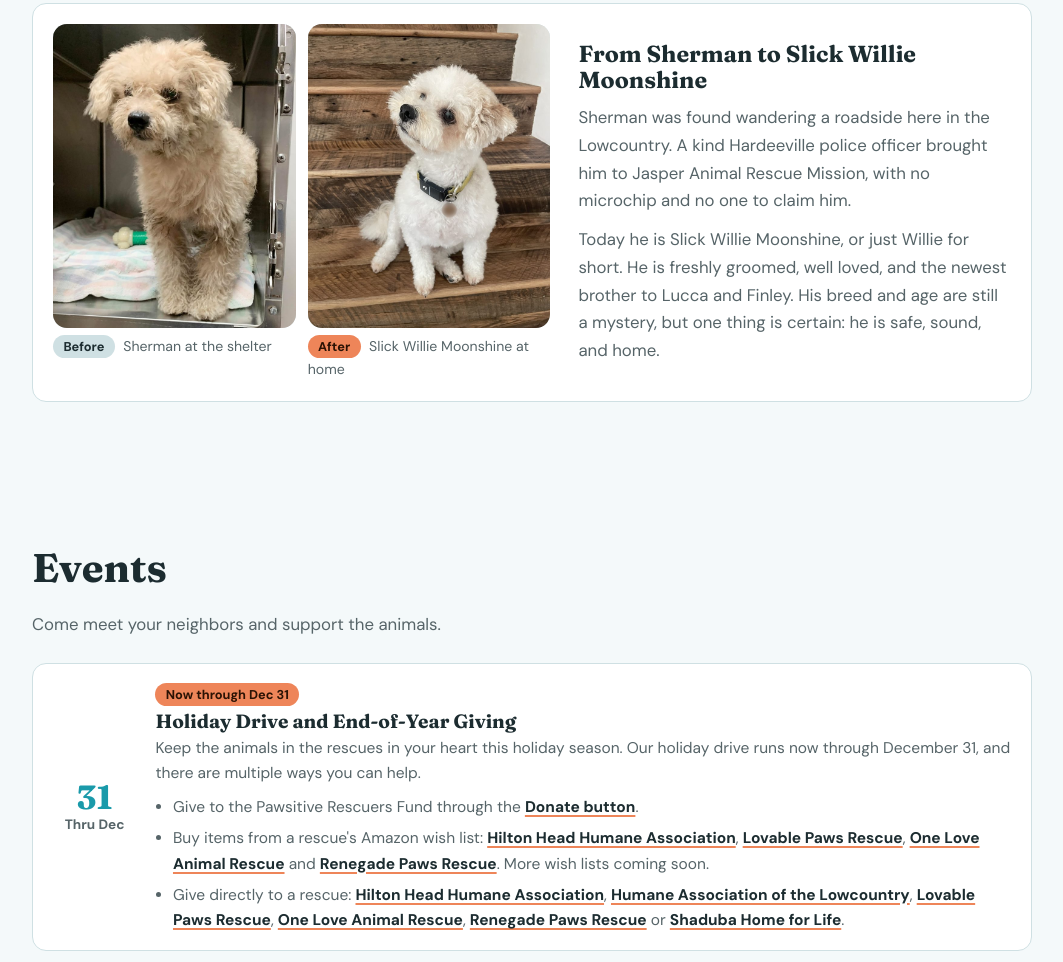
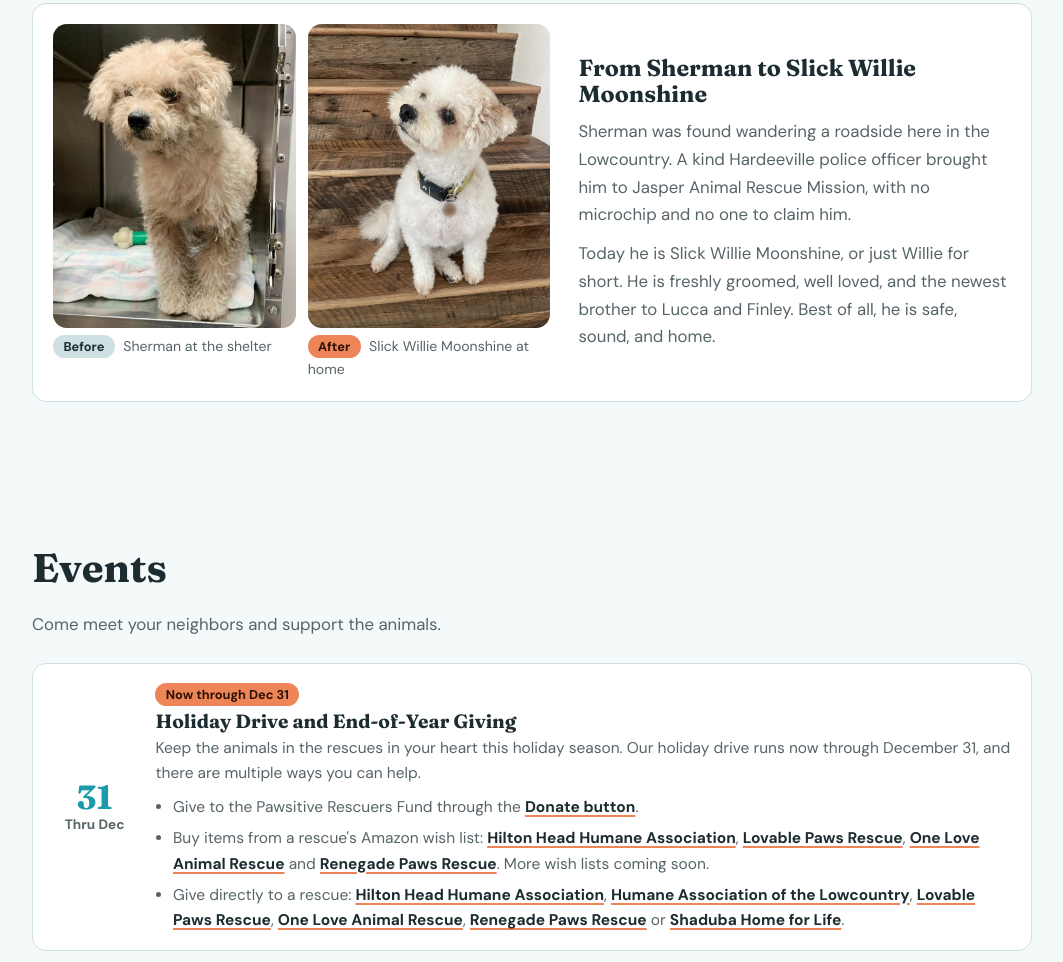
Before and after one commit to Pawsitive-Rescuers/pawsitive-rescuers, a plain HTML site: page index.html in a window 1280 px wide. Shown: the part 2465-3427 px from the top of the page, without its empty margins (108-1171 px from the left). Drawn offline with Linux system fonts and the light colour scheme.

Commit message:
Remove breed/age line from Willie story
Co-Authored-By: Claude Opus 5.5 <noreply@anthropic.com>
Claude-Session: https://claude.ai/code/session_01VNw7gQh4a1XHgNkfEocN36

```diff
--- a/index.html
+++ b/index.html
@@ -126,7 +126,7 @@ dialog#lb::backdrop{background:rgba(0,0,0,.82)}
 <div class="story-text">
 <h3>From Sherman to Slick Willie Moonshine</h3>
 <p>Sherman was found wandering a roadside here in the Lowcountry. A kind Hardeeville police officer brought him to Jasper Animal Rescue Mission, with no microchip and no one to claim him.</p>
-<p>Today he is Slick Willie Moonshine, or just Willie for short. He is freshly groomed, well loved, and the newest brother to Lucca and Finley. His breed and age are still a mystery, but one thing is certain: he is safe, sound, and home.</p>
+<p>Today he is Slick Willie Moonshine, or just Willie for short. He is freshly groomed, well loved, and the newest brother to Lucca and Finley. Best of all, he is safe, sound, and home.</p>
 </div>
 </article>
 </div>
```
